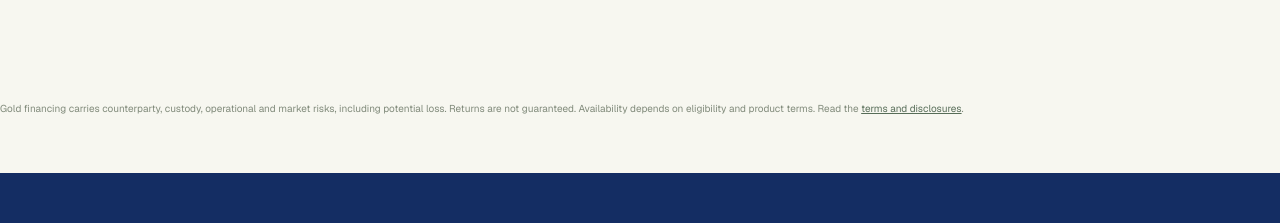
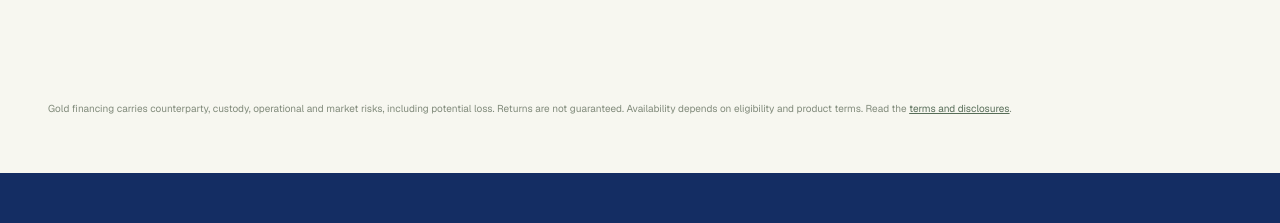
Before and after one commit to Syncrate-Finance/syncrate-frontend, a Next.js app: page /sysgld in a window 1280 px wide. Shown: the part 3821-4044 px from the top of the page. Built offline with nearby package versions, Linux system fonts and the light colour scheme; no server answers; what @rainbow-me/rainbowkit, wagmi would draw is missing.

Commit message:
Keep product-page disclosures aligned with the centered content

```diff
--- a/features/products/products.module.css
+++ b/features/products/products.module.css
@@ -411,7 +411,8 @@
 .finalCta .actions {
   margin: 0 0 0 auto;
 }
-.riskNote {
+.product .riskNote {
+  margin-inline: auto;
   font-size: 10px;
   line-height: 1.8;
   color: #818b7b;
```
